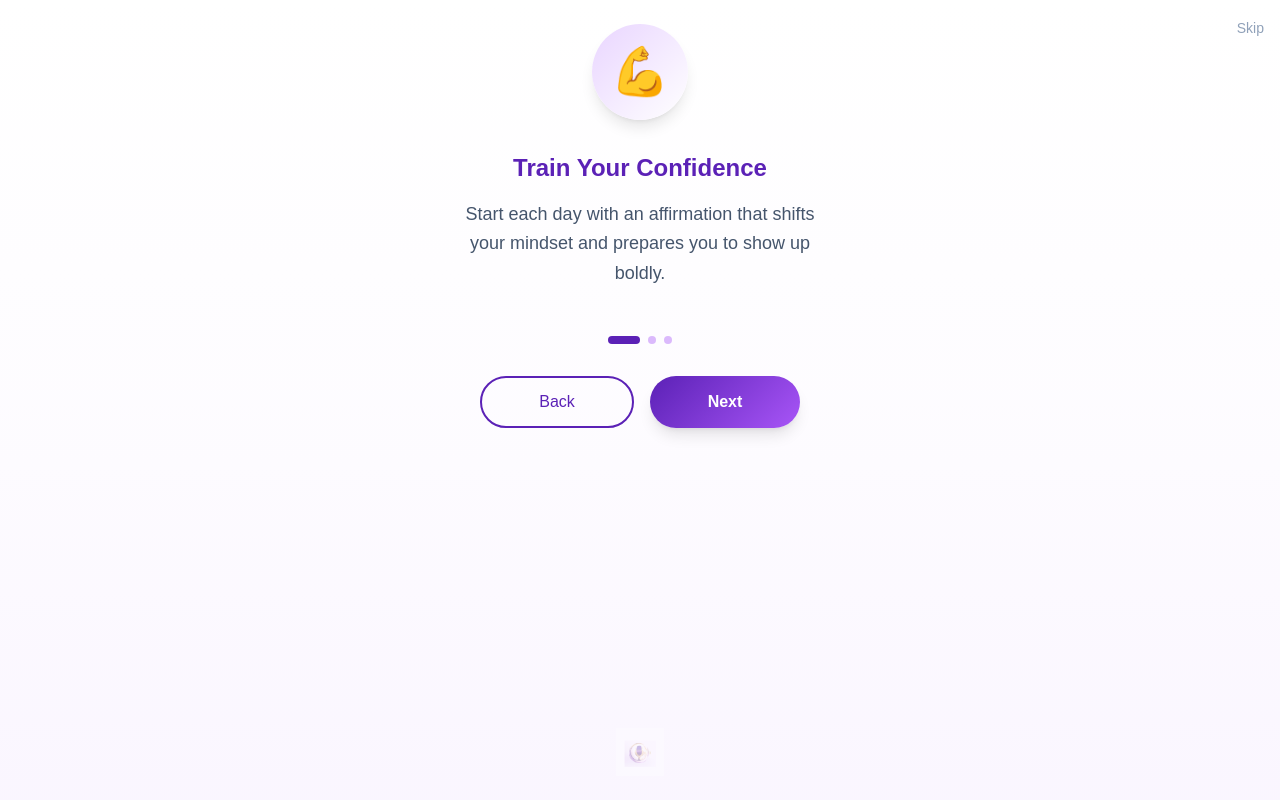
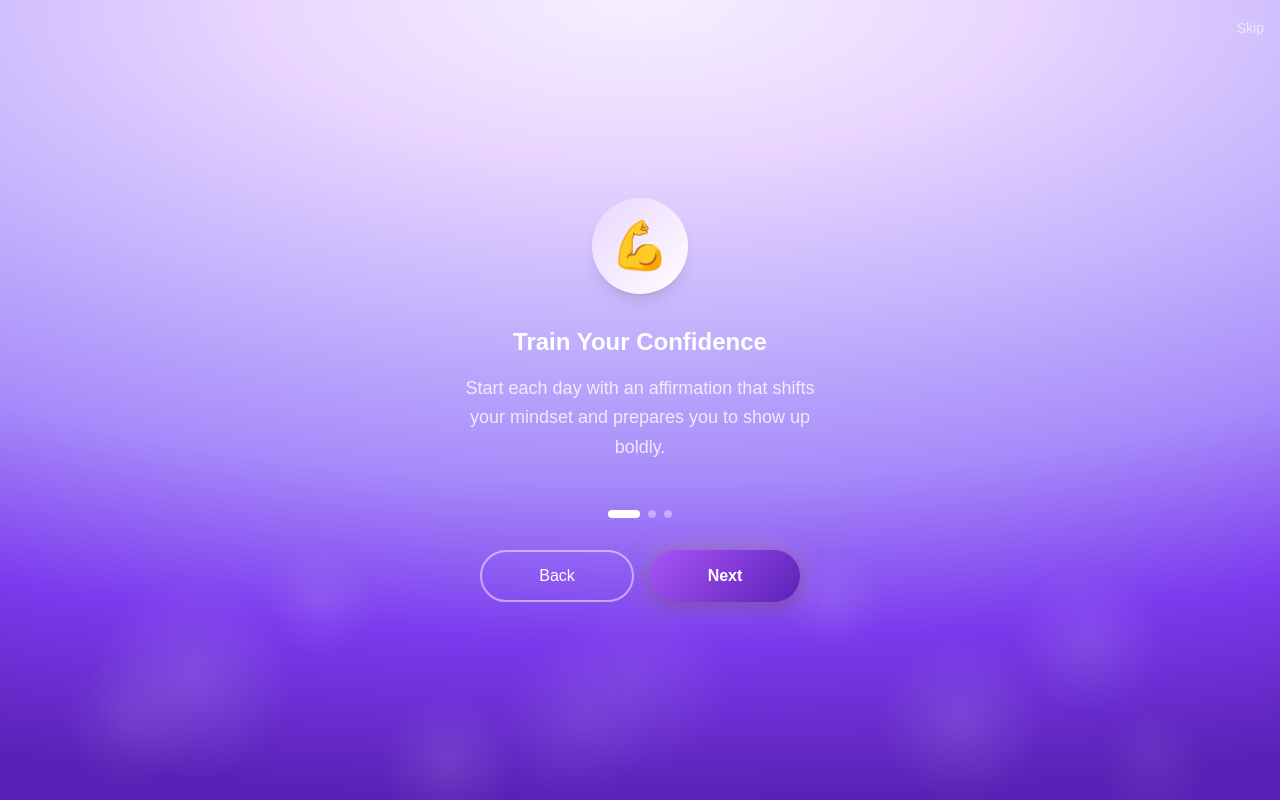
Before and after one commit to mine-ai2/brave-takes, a Next.js app: page /welcome in a window 1280 px wide. Both pictures are taken after a click on the button "Get Started". Built offline with nearby package versions, Linux system fonts and the light colour scheme; a web font is replaced by a local one.

Commit message:
Update welcome page: radial purple gradient, sparkle overlay, gold button glow, remove footer graphic

```diff
--- a/src/app/welcome/page.tsx
+++ b/src/app/welcome/page.tsx
@@ -57,18 +57,43 @@ export default function WelcomePage() {
   }
 
   return (
-    <div className="min-h-screen bg-gradient-to-b from-white via-purple-50/30 to-purple-100/40 flex flex-col">
+    <div
+      className="min-h-screen flex flex-col relative overflow-hidden"
+      style={{
+        background: 'radial-gradient(ellipse 150% 100% at 50% 0%, #F5F0FF 0%, #E9D5FF 20%, #C4B5FD 40%, #A78BFA 60%, #7C3AED 80%, #5B21B6 100%)'
+      }}
+    >
+      {/* Sparkle overlay - positioned at bottom */}
+      <div
+        className="absolute inset-0 pointer-events-none"
+        style={{
+          background: `
+            radial-gradient(circle at 15% 85%, rgba(255,255,255,0.5) 0%, transparent 8%),
+            radial-gradient(circle at 85% 80%, rgba(255,255,255,0.4) 0%, transparent 6%),
+            radial-gradient(circle at 25% 75%, rgba(255,255,255,0.35) 0%, transparent 5%),
+            radial-gradient(circle at 75% 90%, rgba(255,255,255,0.45) 0%, transparent 7%),
+            radial-gradient(circle at 50% 85%, rgba(255,255,255,0.3) 0%, transparent 10%),
+            radial-gradient(circle at 35% 95%, rgba(255,255,255,0.4) 0%, transparent 6%),
+            radial-gradient(circle at 65% 75%, rgba(255,255,255,0.35) 0%, transparent 5%),
+            radial-gradient(circle at 45% 90%, rgba(255,255,255,0.3) 0%, transparent 8%),
+            radial-gradient(circle at 90% 95%, rgba(255,255,255,0.25) 0%, transparent 4%),
+            radial-gradient(circle at 10% 90%, rgba(255,255,255,0.3) 0%, transparent 5%)
+          `,
+          opacity: 0.25
+        }}
+      />
+
       {/* Welcome Screen (Slide 0 is special) */}
       {currentSlide === 0 ? (
-        <div className="flex-1 flex flex-col items-center justify-center p-6">
+        <div className="flex-1 flex flex-col items-center justify-center p-6 relative z-10">
           {/* Logo */}
           <div className="mb-8 animate-fade-in">
             <Image
               src="/branding/logo-main.png"
               alt="Brave Takes"
-              width={320}
-              height={180}
-              className="w-80 h-auto"
+              width={280}
+              height={100}
+              className="w-72 h-auto"
               priority
             />
           </div>
@@ -81,40 +106,40 @@ export default function WelcomePage() {
             Train • Show Up • Shine
           </h1>
 
-          <p className="text-slate-600 text-center max-w-xs mb-12">
+          <p className="text-slate-700 text-center max-w-xs mb-12">
             Your daily confidence ritual for creative visibility
           </p>
 
-          {/* Start Button */}
+          {/* Start Button with gold glow */}
           <button
             onClick={handleNext}
-            className="px-12 py-4 rounded-full text-white font-semibold text-lg shadow-lg hover:shadow-xl transform hover:scale-105 transition-all"
+            className="px-12 py-4 rounded-full text-white font-semibold text-lg transform hover:scale-105 transition-all"
             style={{
-              background: `linear-gradient(135deg, ${BRAND_COLORS.deepPurple}, ${BRAND_COLORS.magenta})`
+              background: `linear-gradient(135deg, ${BRAND_COLORS.deepPurple}, ${BRAND_COLORS.magenta})`,
+              boxShadow: '0 0 30px rgba(212, 165, 116, 0.4), 0 4px 20px rgba(91, 33, 182, 0.3)'
             }}
           >
             Get Started
           </button>
 
-          {/* Footer */}
-          <div className="mt-auto pt-8">
-            <Image
-              src="/branding/created-by-footer.png"
-              alt="Created by Carrie Farris"
-              width={300}
-              height={60}
-              className="w-64 h-auto opacity-70"
-            />
+          {/* Created by text - simple text instead of image */}
+          <div className="mt-auto pt-12">
+            <p
+              className="text-sm italic opacity-60"
+              style={{ color: BRAND_COLORS.gold }}
+            >
+              Created by Carrie Farris
+            </p>
           </div>
         </div>
       ) : (
         /* Intro Slides */
-        <div className="flex-1 flex flex-col items-center justify-center p-6">
+        <div className="flex-1 flex flex-col items-center justify-center p-6 relative z-10">
           {/* Skip button */}
           <div className="absolute top-4 right-4">
             <button
               onClick={handleSkip}
-              className="text-slate-400 hover:text-slate-600 text-sm font-medium"
+              className="text-white/60 hover:text-white text-sm font-medium"
             >
               Skip
             </button>
@@ -133,15 +158,12 @@ export default function WelcomePage() {
             </div>
 
             {/* Title */}
-            <h2
-              className="text-2xl font-bold mb-4"
-              style={{ color: BRAND_COLORS.deepPurple }}
-            >
+            <h2 className="text-2xl font-bold mb-4 text-white">
               {INTRO_SLIDES[currentSlide - 1]?.title}
             </h2>
 
             {/* Description */}
-            <p className="text-slate-600 text-lg leading-relaxed">
+            <p className="text-white/80 text-lg leading-relaxed">
               {INTRO_SLIDES[currentSlide - 1]?.description}
             </p>
           </div>
@@ -154,14 +176,9 @@ export default function WelcomePage() {
                 onClick={() => setCurrentSlide(idx + 1)}
                 className={`h-2 rounded-full transition-all ${
                   currentSlide === idx + 1
-                    ? 'w-8'
-                    : 'w-2 opacity-40'
+                    ? 'w-8 bg-white'
+                    : 'w-2 bg-white/40'
                 }`}
-                style={{
-                  backgroundColor: currentSlide === idx + 1
-                    ? BRAND_COLORS.deepPurple
-                    : BRAND_COLORS.magenta
-                }}
               />
             ))}
           </div>
@@ -170,34 +187,20 @@ export default function WelcomePage() {
           <div className="flex gap-4 w-full max-w-xs">
             <button
               onClick={handleBack}
-              className="flex-1 py-3 px-6 rounded-full border-2 font-medium transition-all hover:bg-purple-50"
-              style={{
-                borderColor: BRAND_COLORS.deepPurple,
-                color: BRAND_COLORS.deepPurple,
-              }}
+              className="flex-1 py-3 px-6 rounded-full border-2 border-white/50 text-white font-medium transition-all hover:bg-white/10"
             >
               Back
             </button>
             <button
               onClick={handleNext}
-              className="flex-1 py-3 px-6 rounded-full text-white font-semibold shadow-lg hover:shadow-xl transition-all"
+              className="flex-1 py-3 px-6 rounded-full text-white font-semibold transition-all"
               style={{
-                background: `linear-gradient(135deg, ${BRAND_COLORS.deepPurple}, ${BRAND_COLORS.magenta})`
+                background: `linear-gradient(135deg, ${BRAND_COLORS.magenta}, ${BRAND_COLORS.deepPurple})`,
+                boxShadow: '0 0 25px rgba(212, 165, 116, 0.35), 0 4px 15px rgba(0, 0, 0, 0.2)'
               }}
             >
               {isLastSlide ? "Let's Go!" : "Next"}
             </button>
-          </div>
-
-          {/* Microphone icon at bottom */}
-          <div className="mt-auto pt-8 opacity-30">
-            <Image
-              src="/branding/microphone-icon.png"
-              alt=""
-              width={60}
-              height={60}
-              className="w-12 h-auto"
-            />
           </div>
         </div>
       )}
```
